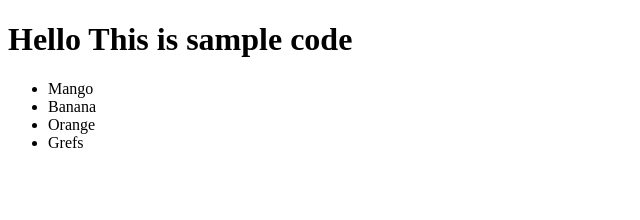
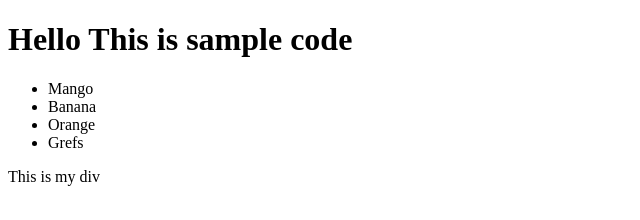
Before and after one commit to Sandhya734/Project2, a plain HTML site: page index.html in a window 1280 px wide. Shown: the whole page, without its empty margins (0-640 px from the left). Drawn offline with Linux system fonts and the light colour scheme.

Commit message:
div added

```diff
--- a/index.html
+++ b/index.html
@@ -13,5 +13,6 @@
         <li>Orange</li>
         <li>Grefs</li>
     </ul>
+    <div class="mydiv">This is my div</div>
 </body>
 </html>
```
